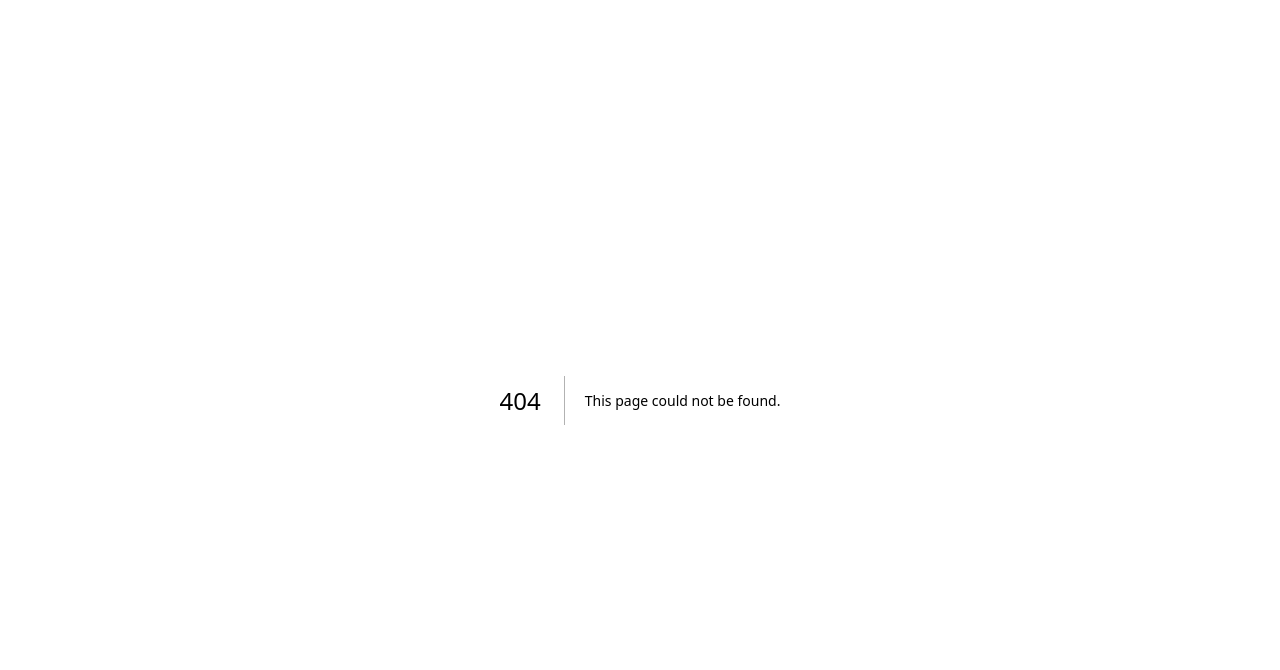
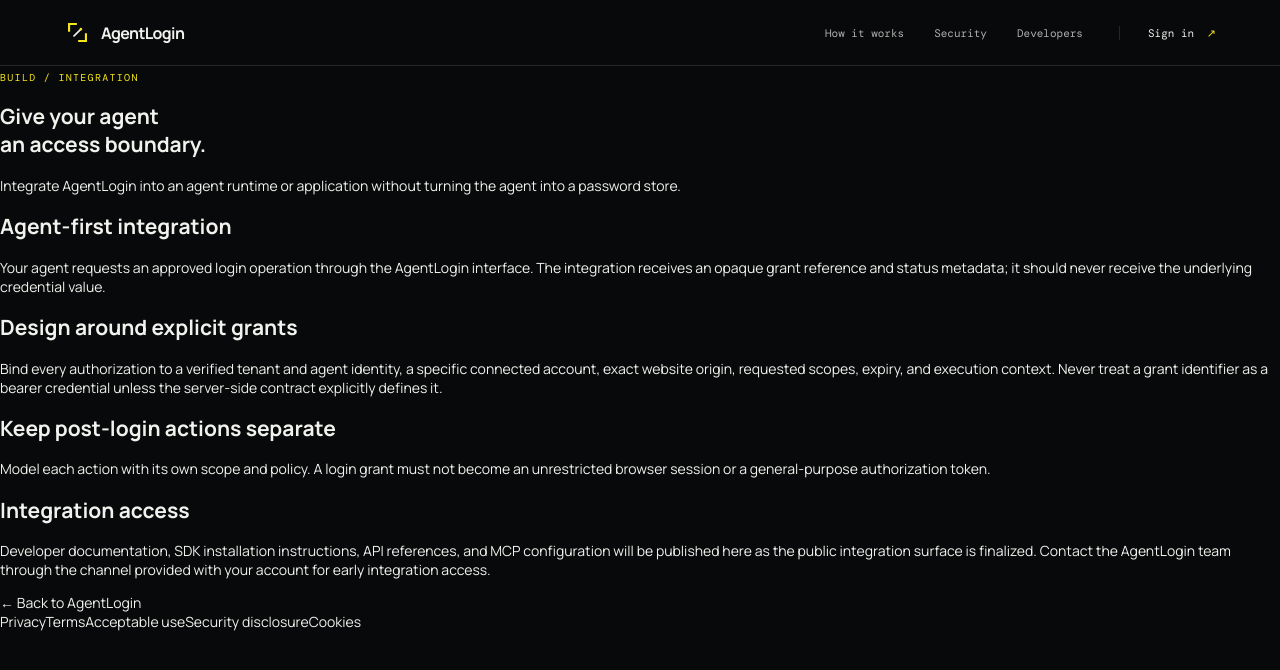
Before and after one commit to zester4/agentlogin, a Next.js app in the folder apps/web/: page /developers in a window 1280 px wide. Before the commit this address had no page. Shown: the top 670 px of the page. Built offline with nearby package versions, Linux system fonts and the light colour scheme.

Commit message:
Add AgentLogin product and legal information pages

```diff
--- /dev/null
+++ b/apps/web/src/app/developers/page.tsx
@@ -0,0 +1,8 @@
+import { InfoLayout, InfoSection } from "../info-layout";
+export const metadata = { title: "Developers" };
+export default function Page(){return <InfoLayout eyebrow="BUILD / INTEGRATION" title={<>Give your agent<br/>an access boundary.</>} intro="Integrate AgentLogin into an agent runtime or application without turning the agent into a password store.">
+<InfoSection title="Agent-first integration"><p>Your agent requests an approved login operation through the AgentLogin interface. The integration receives an opaque grant reference and status metadata; it should never receive the underlying credential value.</p></InfoSection>
+<InfoSection title="Design around explicit grants"><p>Bind every authorization to a verified tenant and agent identity, a specific connected account, exact website origin, requested scopes, expiry, and execution context. Never treat a grant identifier as a bearer credential unless the server-side contract explicitly defines it.</p></InfoSection>
+<InfoSection title="Keep post-login actions separate"><p>Model each action with its own scope and policy. A login grant must not become an unrestricted browser session or a general-purpose authorization token.</p></InfoSection>
+<InfoSection title="Integration access"><p>Developer documentation, SDK installation instructions, API references, and MCP configuration will be published here as the public integration surface is finalized. Contact the AgentLogin team through the channel provided with your account for early integration access.</p></InfoSection>
+</InfoLayout>}
```
